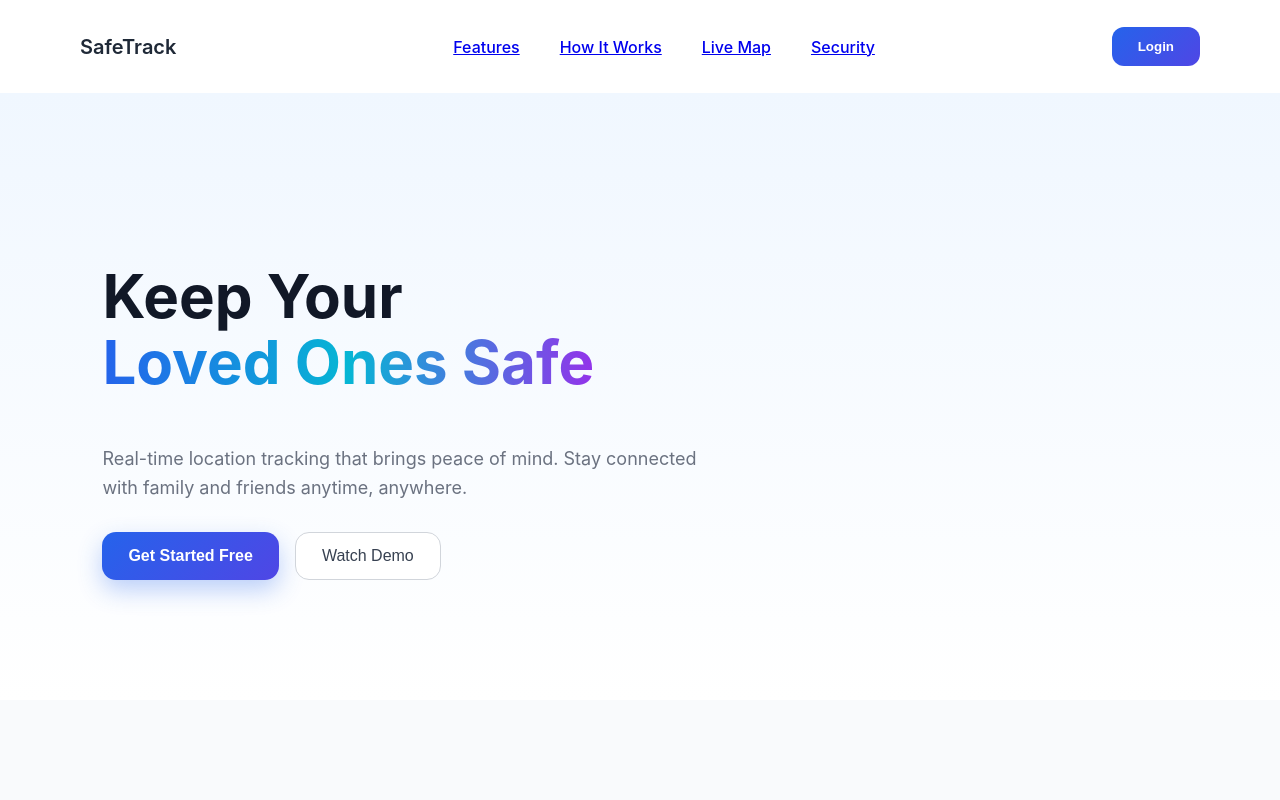
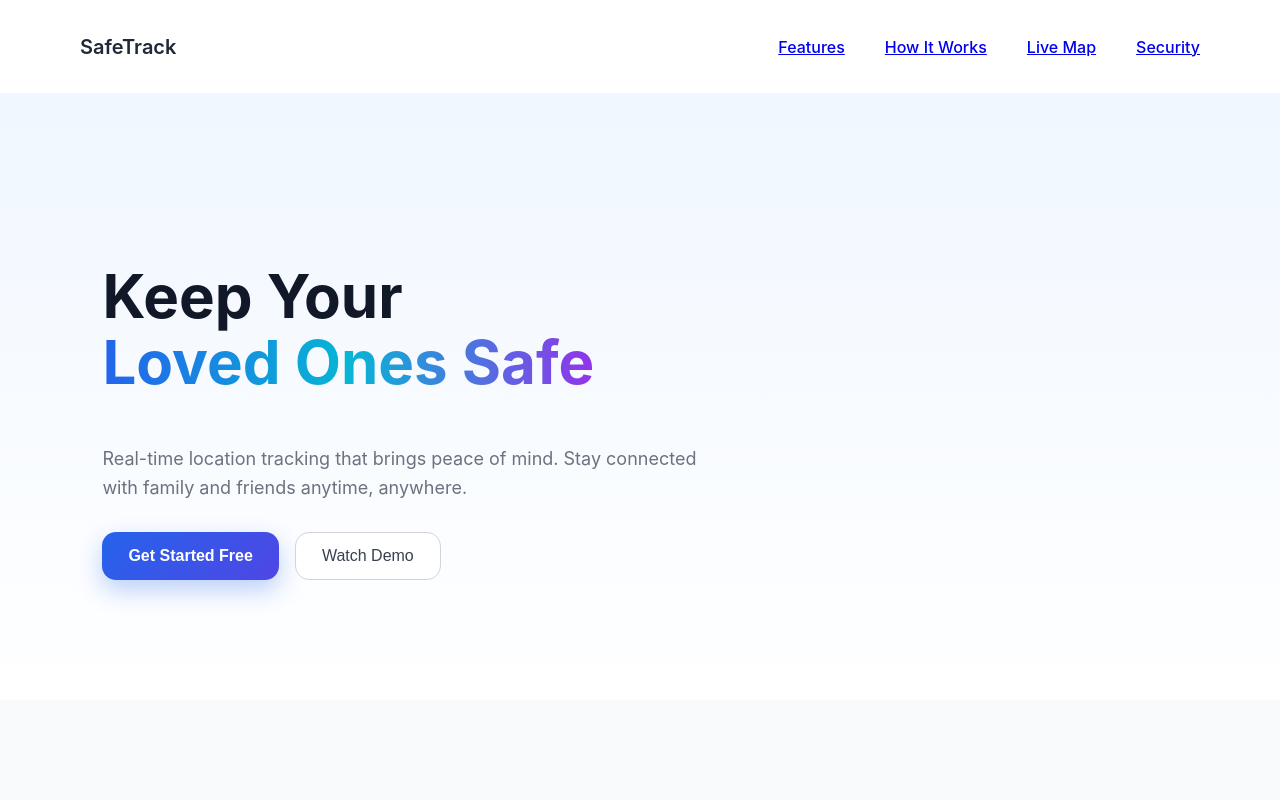
Before and after one commit to haniamansoor434-pixel/Landing-Page, a React (Vite) app: page / in a window 1280 px wide. Shown: the top 800 px of the page. Built offline with nearby package versions, Linux system fonts and the light colour scheme.

Commit message:
remove login button

```diff
--- a/src/components/Navbar.jsx
+++ b/src/components/Navbar.jsx
@@ -11,7 +11,7 @@ export default function Navbar() {
   <li><a href="#security">Security</a></li>
 </ul>
 
-      <button className="login-btn">Login</button>
+      {/* <button className="login-btn">Login</button> */}
 
     </nav>
   );
```
